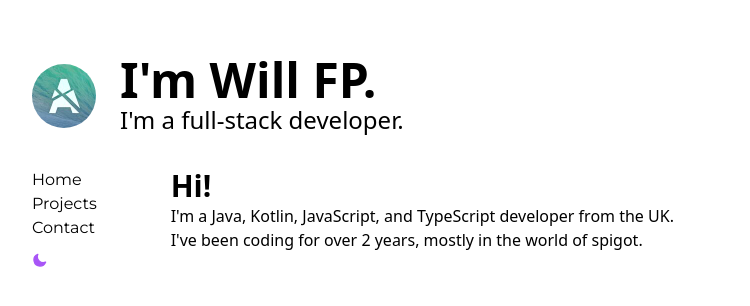
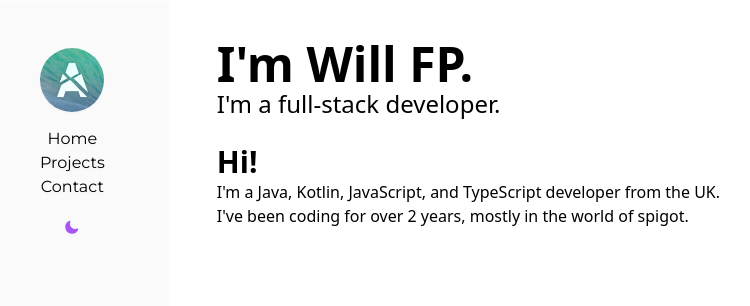
Before and after one commit to WillFP/willfp.com, a Next.js app: page / in a window 1280 px wide. Shown: the top 306 px of the page, without its empty margins (24-774 px from the left). Built offline with nearby package versions, Linux system fonts and the light colour scheme.

Commit message:
Design changes

```diff
--- a/src/components/PageWrapper.tsx
+++ b/src/components/PageWrapper.tsx
@@ -3,38 +3,28 @@ import Head from 'next/head'
 import ThemeToggle from './ThemeToggle'
 import NavbarLink from "./NavbarLink";
 import Image from 'next/image'
+import Link from 'next/link'
 
-const PageWrapper: FC<{}> = props => {
+const PageWrapper: FC = props => {
     return (
-        <div className='flex flex-col h-screen'>
+        <div className='container flex flex-row min-h-screen'>
             <Head>
                 <title>Will FP</title>
             </Head>
 
-            <div className='container mx-auto pl-4 py-4 flex flex-col'>
-                <div className="basis-1/4">
-                    <div className='pl-10 pt-10 flex flex-row'>
-                        <div className="mt-2">
+            <div className="basis-1/12 text-center px-16 bg-gray-100/25 drop-shadow-sm h-100">
+                <div className="sticky top-12">
+                    <div className="my-2">
+                        <Link href="../" passHref={true}>
                             <Image
                                 width={64}
                                 height={64}
-                                className="object-contain w-64 h-64 rounded-full relative"
+                                className="object-contain w-64 h-64 rounded-full relative hover:cursor-pointer"
                                 src={require('../public/auxilor.jpeg')}
                                 alt="Auxilor Logo"
                             />
+                        </Link>
                     </div>
-                        <div className='ml-6 flex flex-col'>
-                            <a href="../">
-                                <h1 className='text-5xl font-sans font-bold'>I&apos;m Will FP.</h1>
-                            </a>
-                            <h3 className='text-2xl font-sans font-extralight'>I&apos;m a full-stack developer.</h3>
-                        </div>
-                    </div>
-                </div>
-
-                <div className='pl-10 py-4 basis-3/4'>
-                    <div className='container mx-auto py-4 flex flex-row'>
-                        <div className='basis-1/12 mr-10'>
                     <ul>
                         <li>
                             <NavbarLink name="Home" link="../" />
@@ -46,17 +36,18 @@ const PageWrapper: FC<{}> = props => {
                             <NavbarLink name="Contact" link="contact" />
                         </li>
                         <li>
-                                    <ThemeToggle />
+                            <ThemeToggle className="mt-5" />
                         </li>
                     </ul>
                 </div>
-
-                        <div className='basis-11/12'>
-                            {props.children}
-                        </div>
             </div>
 
+            <div className='py-10 pl-12 basis-11/12'>
+                <div className='flex flex-col'>
+                    <h1 className='text-5xl font-sans font-bold'>I&apos;m Will FP.</h1>
+                    <h3 className='text-2xl font-sans font-extralight mb-6'>I&apos;m a full-stack developer.</h3>
                 </div>
+                {props.children}
             </div>
         </div >
     )
--- a/src/components/RepoCard.tsx
+++ b/src/components/RepoCard.tsx
@@ -1,6 +1,6 @@
 import { FC } from 'react'
-import axios, { AxiosResponse } from 'axios'
 import Link from 'next/link'
+import getColor from '../utils/githubcolors'
 
 export interface Repository {
     name: string,
@@ -15,22 +15,16 @@ export interface Repository {
     }
 }
 
-const colors = new Map<string, string>()
-
-axios.get('https://raw.githubusercontent.com/ozh/github-colors/master/colors.json')
-    .then((res: AxiosResponse) => {
-        Object.keys(res.data).forEach(key => {
-            colors.set(key, res.data[key].color)
-        })
-    })
-
 const RepoCard: FC<{ repo: Repository }> = props => {
     const repo = props.repo
-    const color = colors.get(repo.language)
+    const color = getColor(repo.language)
 
     return (
         <Link href={repo.html_url} passHref={true}>
-            <div className='rounded-md border-2 py-2 px-4 hover:scale-105 transition-all ease-out duration-150 hover:cursor-pointer'>
+            <div
+                className=
+                'rounded-md border-2 py-2 px-4 hover:border-teal-500 hover:scale-105 transition-all ease-out duration-150 hover:cursor-pointer'
+            >
                 <h1 className='font-sans text-xl font-bold'>{repo.full_name}</h1>
                 <h2 className='font-sans text-xs pb-2 font-extralight'>{repo.description}</h2>
                 {
--- a/src/components/ThemeToggle.tsx
+++ b/src/components/ThemeToggle.tsx
@@ -1,13 +1,13 @@
 import { useTheme } from "next-themes";
 import { FC } from "react";
 
-const ThemeToggle: FC = () => {
+const ThemeToggle: FC<{ className: string }> = props => {
     const { theme, setTheme } = useTheme()
     return (
         <button
             aria-label='Change Theme'
-            className='w-10 h-10 rounded'
             onClick={() => setTheme(theme === "dark" ? "light" : "dark")}
+            className={props.className}
         >
             {
                 <svg
@@ -15,7 +15,7 @@ const ThemeToggle: FC = () => {
                     viewBox="0 0 24 24"
                     fill="currentColor"
                     stroke="currentColor"
-                    className={"w-4 h-4 " + (theme === "dark" ? "text-teal-200" : "text-purple-500")}
+                    className={"active:rotate-180 duration-150 w-4 h-4 " + (theme === "dark" ? "text-yellow-200" : "text-purple-500")}
                 >
                     {theme === "dark" ? (
                         <path
--- /dev/null
+++ b/src/utils/githubcolors.ts
@@ -0,0 +1,15 @@
+import axios, { AxiosResponse } from 'axios'
+
+const colors = new Map<string, string>()
+
+axios.get('https://raw.githubusercontent.com/ozh/github-colors/master/colors.json')
+    .then((res: AxiosResponse) => {
+        Object.keys(res.data).forEach(key => {
+            colors.set(key, res.data[key].color)
+        })
+    })
+
+
+export default function getColor(language: string): string | undefined {
+    return colors.get(language)
+}
```
Lines whose indentation alone changed are shown as unchanged.
